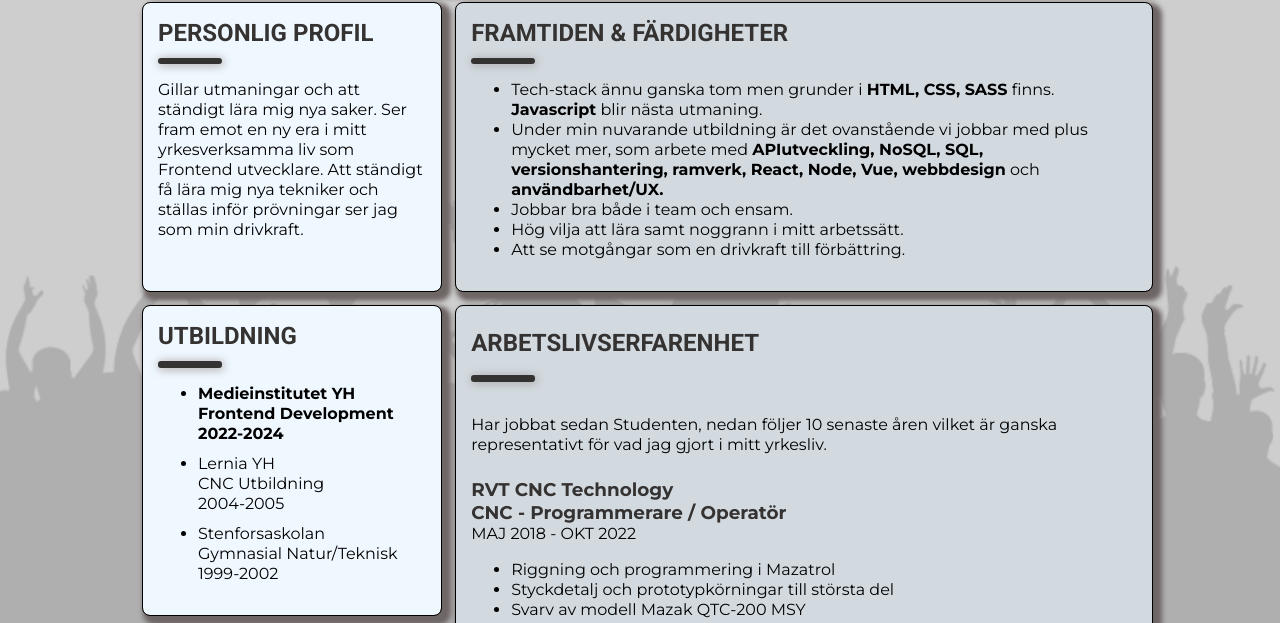
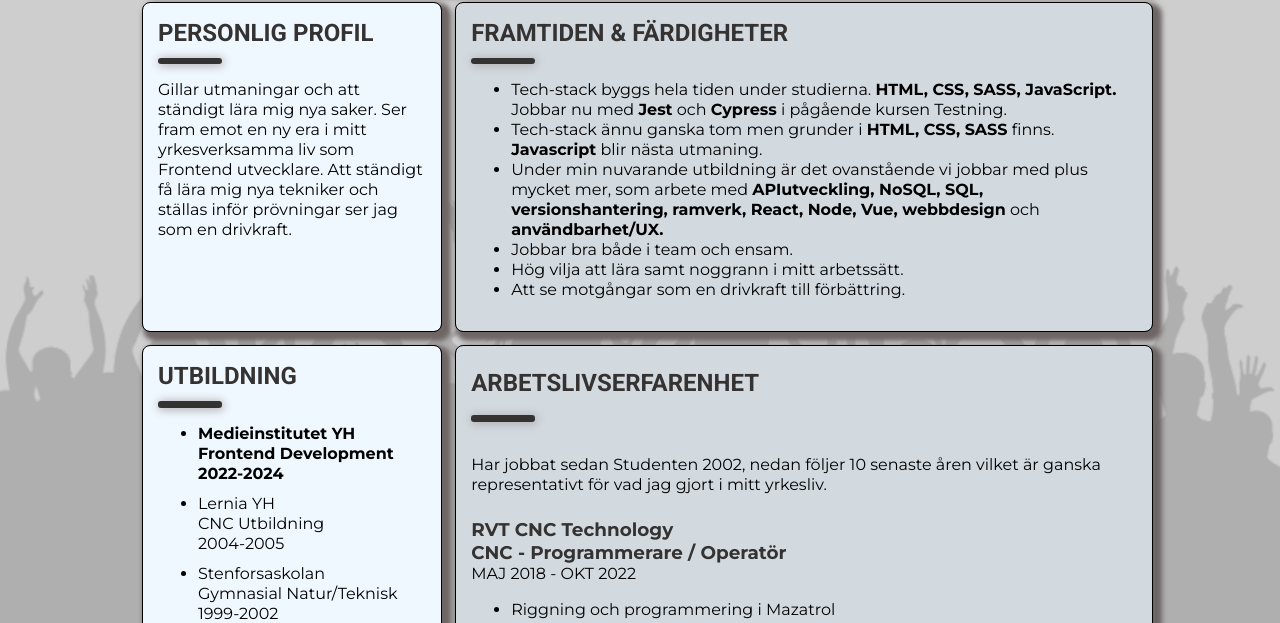
Before and after one commit to davidstalgren/CV-project-from-school, a plain HTML site: page index.html in a window 1280 px wide. Shown: the part 177-800 px from the top of the page. Drawn offline with nearby package versions, Linux system fonts and the light colour scheme.

Commit message:
:speech_balloon: update info

```diff
--- a/index.html
+++ b/index.html
@@ -52,7 +52,7 @@
                     som Frontend utvecklare.
                     Att ständigt få lära mig nya
                     tekniker och ställas inför
-                    prövningar ser jag som min
+                    prövningar ser jag som en
                     drivkraft.
                 </p>
         </section>
@@ -61,6 +61,7 @@
             <h2>Framtiden & Färdigheter</h2>
             <div class="divider_h2"></div>
                 <ul>
+                    <li>Tech-stack byggs hela tiden under studierna. <strong>HTML, CSS, SASS, JavaScript.</strong> Jobbar nu med <strong>Jest</strong> och <strong>Cypress</strong> i pågående kursen Testning.</li>
                     <li>Tech-stack ännu ganska tom men grunder i <strong>HTML, CSS, SASS</strong> finns. <strong>Javascript</strong> blir nästa utmaning.</li>
                     <li>Under min nuvarande utbildning är det ovanstående vi jobbar med plus mycket mer, som arbete med <strong>APIutveckling, NoSQL, SQL, versionshantering, ramverk, React, Node, Vue, webbdesign</strong> och <strong>användbarhet/UX.</strong></li>
                     <li>Jobbar bra både i team och ensam.</li>
@@ -104,7 +105,7 @@
         <section class="experience">
             <h2>Arbetslivserfarenhet</h2>
             <div class="divider_h2"></div>
-                <p>Har jobbat sedan Studenten, nedan följer 10 senaste åren vilket är ganska representativt för vad jag gjort i mitt yrkesliv.</p>
+                <p>Har jobbat sedan Studenten 2002, nedan följer 10 senaste åren vilket är ganska representativt för vad jag gjort i mitt yrkesliv.</p>
                 <div>
                     <h3>RVT CNC Technology<br>
                         CNC - Programmerare / Operatör</h3>
```
